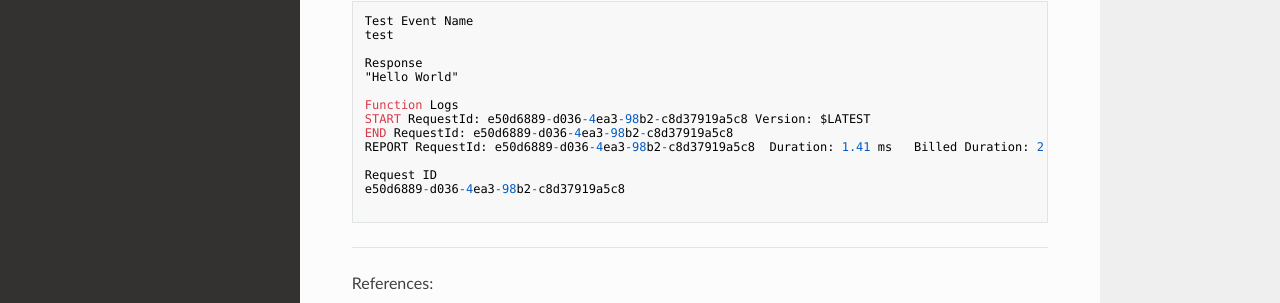
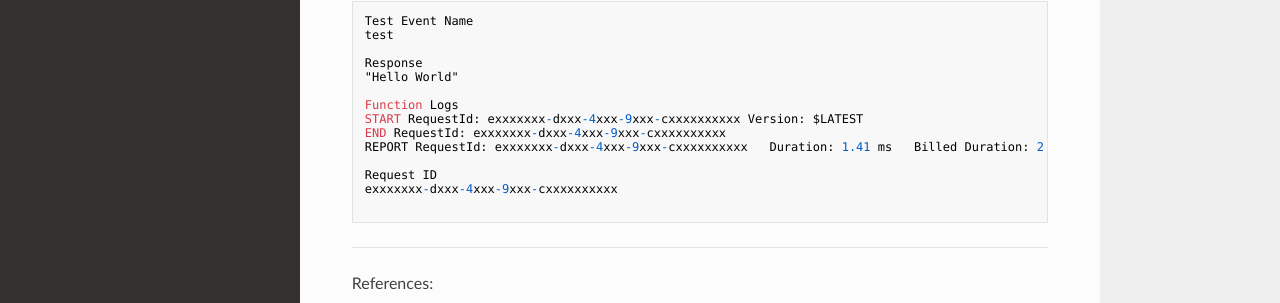
Before and after one commit to chlongfei/Wiki.CHLF, an MkDocs documentation site: the page built from docs/cloud/aws/aws-serverless.md, in a window 1280 px wide and 900 px high, scrolled down 2374 px. Shown: the part 361-664 px from the top of the window. Built offline with MkDocs 1.6.1, drawn with Linux system fonts in a browser that asks for light colours; nearby versions of some CDN libraries.

Commit message:
sensorship

````diff
--- a/docs/cloud/aws/aws-serverless.md
+++ b/docs/cloud/aws/aws-serverless.md
@@ -103,12 +103,12 @@ Response
 "Hello World"
 
 Function Logs
-START RequestId: e50d6889-d036-4ea3-98b2-c8d37919a5c8 Version: $LATEST
-END RequestId: e50d6889-d036-4ea3-98b2-c8d37919a5c8
-REPORT RequestId: e50d6889-d036-4ea3-98b2-c8d37919a5c8	Duration: 1.41 ms	Billed Duration: 2 ms	Memory Size: 128 MB	Max Memory Used: 36 MB	Init Duration: 99.36 ms
+START RequestId: exxxxxxx-dxxx-4xxx-9xxx-cxxxxxxxxxx Version: $LATEST
+END RequestId: exxxxxxx-dxxx-4xxx-9xxx-cxxxxxxxxxx
+REPORT RequestId: exxxxxxx-dxxx-4xxx-9xxx-cxxxxxxxxxx	Duration: 1.41 ms	Billed Duration: 2 ms	Memory Size: 128 MB	Max Memory Used: 36 MB	Init Duration: 99.36 ms
 
 Request ID
-e50d6889-d036-4ea3-98b2-c8d37919a5c8
+exxxxxxx-dxxx-4xxx-9xxx-cxxxxxxxxxx
 
 ```
 
````
